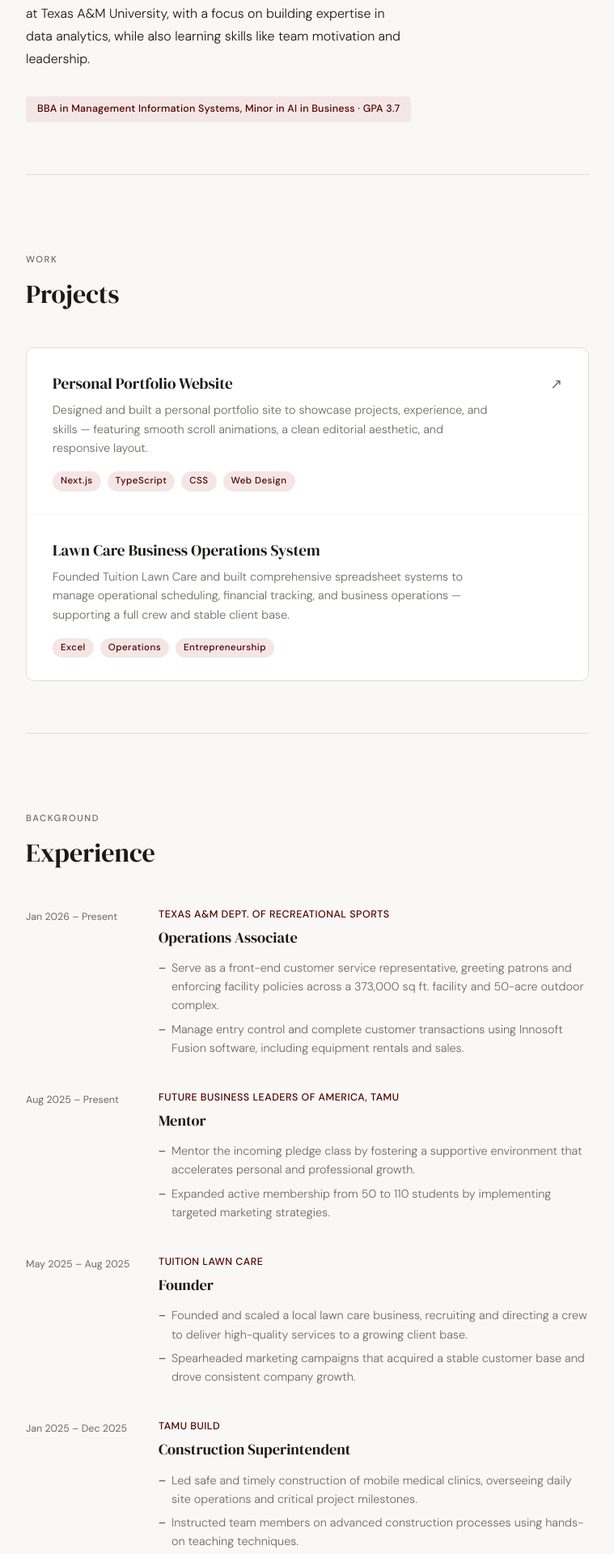
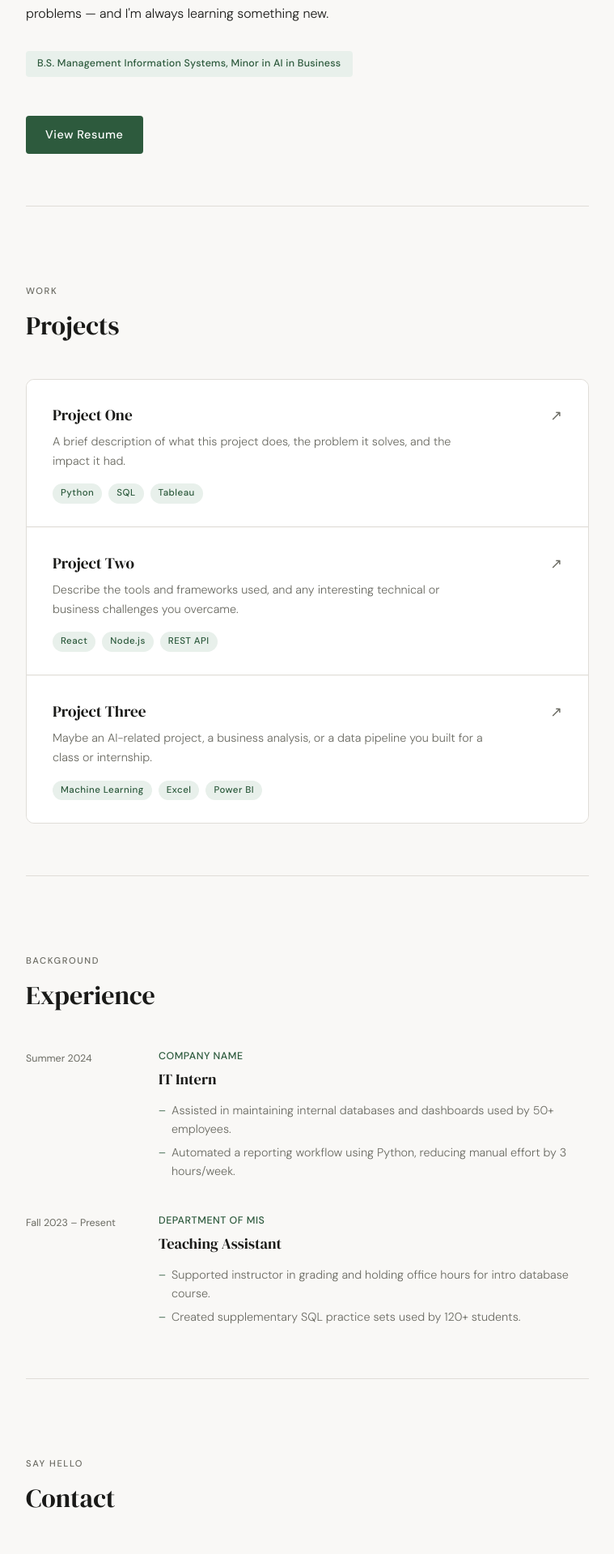
Before and after one commit to ethan12hardy/Website, a Next.js app: page / in a window 1280 px wide. Shown: the part 361-2280 px from the top of the page at 81% size, without its empty margins (260-1019 px from the left). Built offline with nearby package versions, Linux system fonts and the light colour scheme.

Commit message:
Refactor personal data and project details

```diff
--- a/app/page.tsx
+++ b/app/page.tsx
@@ -1,124 +1,65 @@
 "use client";
 
-import { useState, useEffect, useRef } from "react";
+import { useState } from "react";
 
 const data = {
-  name: "Ethan Hardy",
-  title: "MIS Student · AI in Business Minor · Texas A&M",
-  university: "Texas A&M University, Class of 2028",
-  degree: "BBA in Management Information Systems, Minor in AI in Business · GPA 3.7",
-  bio: "Howdy, I am currently pursuing a Management Information Systems degree with a minor in Artificial Intelligence in business at Texas A&M University, with a focus on building expertise in data analytics, while also learning skills like team motivation and leadership.",
-  email: "ethan12hardy@gmail.com",
-  github: "github.com/ethan12hardy",
-  linkedin: "linkedin.com/in/ethan12hardy",
+  name: "Your Name",
+  title: "MIS Student & AI Enthusiast",
+  university: "University Name",
+  degree: "B.S. Management Information Systems, Minor in AI in Business",
+  bio: "I'm a student passionate about the intersection of technology, data, and business strategy. I build systems that solve real problems — and I'm always learning something new.",
+  resume: "/Ethan Hardy Main Resume.pdf",
+  email: "you@email.com",
+  github: "github.com/yourhandle",
+  linkedin: "linkedin.com/in/yourhandle",
   projects: [
     {
-      title: "Personal Portfolio Website",
+      title: "Project One",
       description:
-        "Designed and built a personal portfolio site to showcase projects, experience, and skills — featuring smooth scroll animations, a clean editorial aesthetic, and responsive layout.",
-      tags: ["Next.js", "TypeScript", "CSS", "Web Design"],
-      link: "https://ethanjhardy.com",
-      showArrow: true,
+        "A brief description of what this project does, the problem it solves, and the impact it had.",
+      tags: ["Python", "SQL", "Tableau"],
+      link: "#",
     },
     {
-      title: "Lawn Care Business Operations System",
+      title: "Project Two",
       description:
-        "Founded Tuition Lawn Care and built comprehensive spreadsheet systems to manage operational scheduling, financial tracking, and business operations — supporting a full crew and stable client base.",
-      tags: ["Excel", "Operations", "Entrepreneurship"],
+        "Describe the tools and frameworks used, and any interesting technical or business challenges you overcame.",
+      tags: ["React", "Node.js", "REST API"],
       link: "#",
-      showArrow: false,
+    },
+    {
+      title: "Project Three",
+      description:
+        "Maybe an AI-related project, a business analysis, or a data pipeline you built for a class or internship.",
+      tags: ["Machine Learning", "Excel", "Power BI"],
+      link: "#",
     },
   ],
   experience: [
     {
-      role: "Operations Associate",
-      company: "Texas A&M Dept. of Recreational Sports",
-      period: "Jan 2026 – Present",
+      role: "IT Intern",
+      company: "Company Name",
+      period: "Summer 2024",
       bullets: [
-        "Serve as a front-end customer service representative, greeting patrons and enforcing facility policies across a 373,000 sq ft. facility and 50-acre outdoor complex.",
-        "Manage entry control and complete customer transactions using Innosoft Fusion software, including equipment rentals and sales.",
+        "Assisted in maintaining internal databases and dashboards used by 50+ employees.",
+        "Automated a reporting workflow using Python, reducing manual effort by 3 hours/week.",
       ],
     },
     {
-      role: "Mentor",
-      company: "Future Business Leaders of America, TAMU",
-      period: "Aug 2025 – Present",
+      role: "Teaching Assistant",
+      company: "Department of MIS",
+      period: "Fall 2023 – Present",
       bullets: [
-        "Mentor the incoming pledge class by fostering a supportive environment that accelerates personal and professional growth.",
-        "Expanded active membership from 50 to 110 students by implementing targeted marketing strategies.",
-      ],
-    },
-    {
-      role: "Founder",
-      company: "Tuition Lawn Care",
-      period: "May 2025 – Aug 2025",
-      bullets: [
-        "Founded and scaled a local lawn care business, recruiting and directing a crew to deliver high-quality services to a growing client base.",
-        "Spearheaded marketing campaigns that acquired a stable customer base and drove consistent company growth.",
-      ],
-    },
-    {
-      role: "Construction Superintendent",
-      company: "TAMU BUILD",
-      period: "Jan 2025 – Dec 2025",
-      bullets: [
-        "Led safe and timely construction of mobile medical clinics, overseeing daily site operations and critical project milestones.",
-        "Instructed team members on advanced construction processes using hands-on teaching techniques.",
+        "Supported instructor in grading and holding office hours for intro database course.",
+        "Created supplementary SQL practice sets used by 120+ students.",
       ],
     },
   ],
 };
 
-function useScrollReveal() {
-  const ref = useRef<HTMLDivElement>(null);
-  const [visible, setVisible] = useState(false);
-
-  useEffect(() => {
-    const el = ref.current;
-    if (!el) return;
-    const observer = new IntersectionObserver(
-      ([entry]) => {
-        setVisible(entry.isIntersecting);
-      },
-      { threshold: 0.12 }
-    );
-    observer.observe(el);
-    return () => observer.disconnect();
-  }, []);
-
-  return { ref, visible };
-}
-
-function RevealDiv({
-  children,
-  delay = 0,
-  className = "",
-  style = {},
-}: {
-  children: React.ReactNode;
-  delay?: number;
-  className?: string;
-  style?: React.CSSProperties;
-}) {
-  const { ref, visible } = useScrollReveal();
-  return (
-    <div
-      ref={ref}
-      className={className}
-      style={{
-        opacity: visible ? 1 : 0,
-        transform: visible ? "translateY(0)" : "translateY(28px)",
-        transition: `opacity 0.6s ease ${delay}ms, transform 0.6s ease ${delay}ms`,
-        ...style,
-      }}
-    >
-      {children}
-    </div>
-  );
-}
-
 export default function Page() {
   const [activeSection, setActiveSection] = useState("about");
+  const [hoveredProject, setHoveredProject] = useState<number | null>(null);
 
   const sections = ["about", "projects", "experience", "contact"];
 
@@ -138,8 +79,8 @@ export default function Page() {
           --bg: #f9f8f6;
           --ink: #1a1a18;
           --ink-light: #6b6b63;
-          --accent: #500000;
-          --accent-light: #f5e6e6;
+          --accent: #2d5a3d;
+          --accent-light: #e8f0eb;
           --rule: #e0ddd8;
           --card-bg: #ffffff;
         }
@@ -491,13 +432,16 @@ export default function Page() {
           letter-spacing: 0.04em;
         }
 
-        /* HERO ANIMATIONS (on load) */
+        /* ANIMATIONS */
         @keyframes fadeUp {
           from { opacity: 0; transform: translateY(18px); }
           to   { opacity: 1; transform: translateY(0); }
         }
 
-        .fade-up { animation: fadeUp 0.55s ease both; }
+        .fade-up {
+          animation: fadeUp 0.55s ease both;
+        }
+
         .fade-up-1 { animation-delay: 0.05s; }
         .fade-up-2 { animation-delay: 0.15s; }
         .fade-up-3 { animation-delay: 0.25s; }
@@ -508,6 +452,23 @@ export default function Page() {
           .hero-monogram { display: none; }
           .exp-item { grid-template-columns: 1fr; gap: 0.5rem; }
           .nav-links { gap: 1.2rem; }
+        }
+        .resume-button {
+  display: inline-block;
+  padding: 0.75rem 1.5rem;
+  background: var(--accent);
+  color: white;
+  text-decoration: none;
+  border-radius: 4px;
+  font-weight: 500;
+  font-size: 0.9rem;
+  letter-spacing: 0.04em;
+  transition: background 0.2s, transform 0.2s;
+}
+
+.resume-button:hover {
+  background: #1f4620;
+  transform: translate(-2px, -2px);
 }
       `}</style>
 
@@ -536,26 +497,42 @@ export default function Page() {
             <p className="hero-title fade-up fade-up-2">{data.title}</p>
             <p className="hero-bio fade-up fade-up-3">{data.bio}</p>
             <span className="hero-degree fade-up fade-up-4">{data.degree}</span>
+<div className="fade-up fade-up-4" style={{ marginTop: "1.5rem" }}>
+ <a
+  href={data.resume}
+  target="_blank"
+  rel="noopener noreferrer"
+  className="resume-button fade-up fade-up-4"
+  style={{ marginTop: "1.5rem" }}
+>
+  View Resume
+</a>
 </div>
-          <div className="hero-monogram fade-up fade-up-2" aria-hidden="true">
-            {data.name.split(" ").map((n) => n[0]).join("")}
+    </div>
+          <div
+            className="hero-monogram fade-up fade-up-2"
+            aria-hidden="true"
+          >
+            {data.name
+              .split(" ")
+              .map((n) => n[0])
+              .join("")}
           </div>
         </section>
 
         {/* PROJECTS */}
         <section id="projects">
-          <RevealDiv delay={0}>
           <p className="section-label">Work</p>
           <h2 className="section-title serif">Projects</h2>
-          </RevealDiv>
           <div className="projects-grid">
             {data.projects.map((p, i) => (
-              <RevealDiv key={i} delay={i * 100}>
-                {p.showArrow !== false ? (
               <a
-                    href={p.link ?? "#"}
+                key={i}
+                href={p.link}
                 className="project-card"
-                    style={{ textDecoration: "none", display: "block" }}
+                onMouseEnter={() => setHoveredProject(i)}
+                onMouseLeave={() => setHoveredProject(null)}
+                style={{ textDecoration: "none" }}
               >
                 <div className="project-row">
                   <div>
@@ -570,36 +547,17 @@ export default function Page() {
                   <span className="project-arrow">↗</span>
                 </div>
               </a>
-                ) : (
-                  <div className="project-card" style={{ cursor: "default" }}>
-                    <div className="project-row">
-                      <div>
-                        <p className="project-name">{p.title}</p>
-                        <p className="project-desc">{p.description}</p>
-                        <div className="tag-row">
-                          {p.tags.map((t) => (
-                            <span key={t} className="tag">{t}</span>
-                          ))}
-                        </div>
-                      </div>
-                    </div>
-                  </div>
-                )}
-              </RevealDiv>
             ))}
           </div>
         </section>
 
         {/* EXPERIENCE */}
         <section id="experience">
-          <RevealDiv delay={0}>
           <p className="section-label">Background</p>
           <h2 className="section-title serif">Experience</h2>
-          </RevealDiv>
           <div className="experience-list">
             {data.experience.map((e, i) => (
-              <RevealDiv key={i} delay={i * 100}>
-                <div className="exp-item">
+              <div key={i} className="exp-item">
                 <p className="exp-period">{e.period}</p>
                 <div>
                   <p className="exp-company">{e.company}</p>
@@ -611,46 +569,37 @@ export default function Page() {
                   </ul>
                 </div>
               </div>
-              </RevealDiv>
             ))}
           </div>
         </section>
 
         {/* CONTACT */}
         <section id="contact">
-          <RevealDiv delay={0}>
           <p className="section-label">Say Hello</p>
           <h2 className="section-title serif">Contact</h2>
           <p className="contact-intro">
             I'm always open to new opportunities, collaborations, or just a good
             conversation about tech and business. Feel free to reach out.
           </p>
-          </RevealDiv>
           <div className="contact-links">
-            <RevealDiv delay={100}>
             <a href={`mailto:${data.email}`} className="contact-link">
               <span className="contact-link-label">Email</span>
               <span className="contact-link-value">{data.email}</span>
             </a>
-            </RevealDiv>
-            <RevealDiv delay={200}>
             <a href={`https://${data.linkedin}`} className="contact-link" target="_blank" rel="noreferrer">
               <span className="contact-link-label">LinkedIn</span>
               <span className="contact-link-value">{data.linkedin}</span>
             </a>
-            </RevealDiv>
-            <RevealDiv delay={300}>
             <a href={`https://${data.github}`} className="contact-link" target="_blank" rel="noreferrer">
               <span className="contact-link-label">GitHub</span>
               <span className="contact-link-value">{data.github}</span>
             </a>
-            </RevealDiv>
           </div>
         </section>
       </main>
 
       <footer>
-        © {new Date().getFullYear()} Ethan Hardy · Built with Next.js
+        © {new Date().getFullYear()} {data.name} · Built with Next.js
       </footer>
     </>
   );
```
Lines whose indentation alone changed are shown as unchanged.
